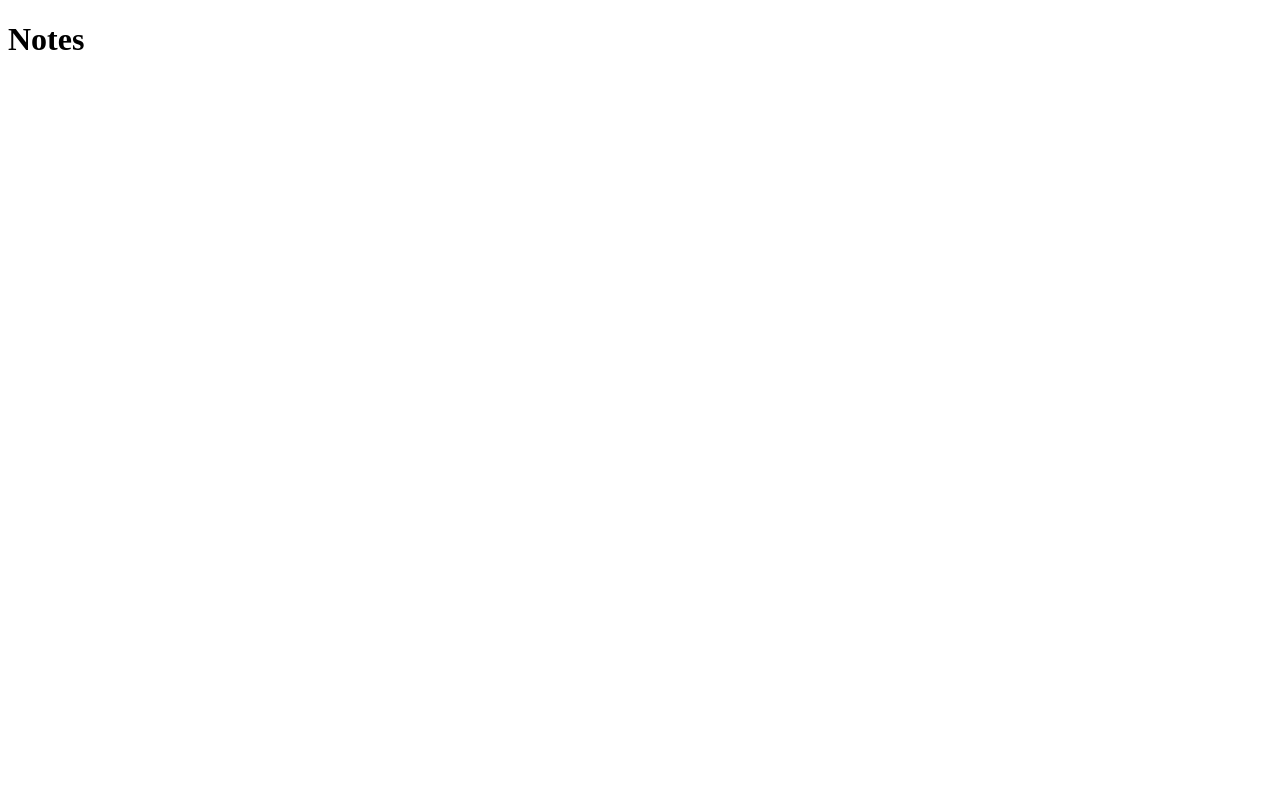
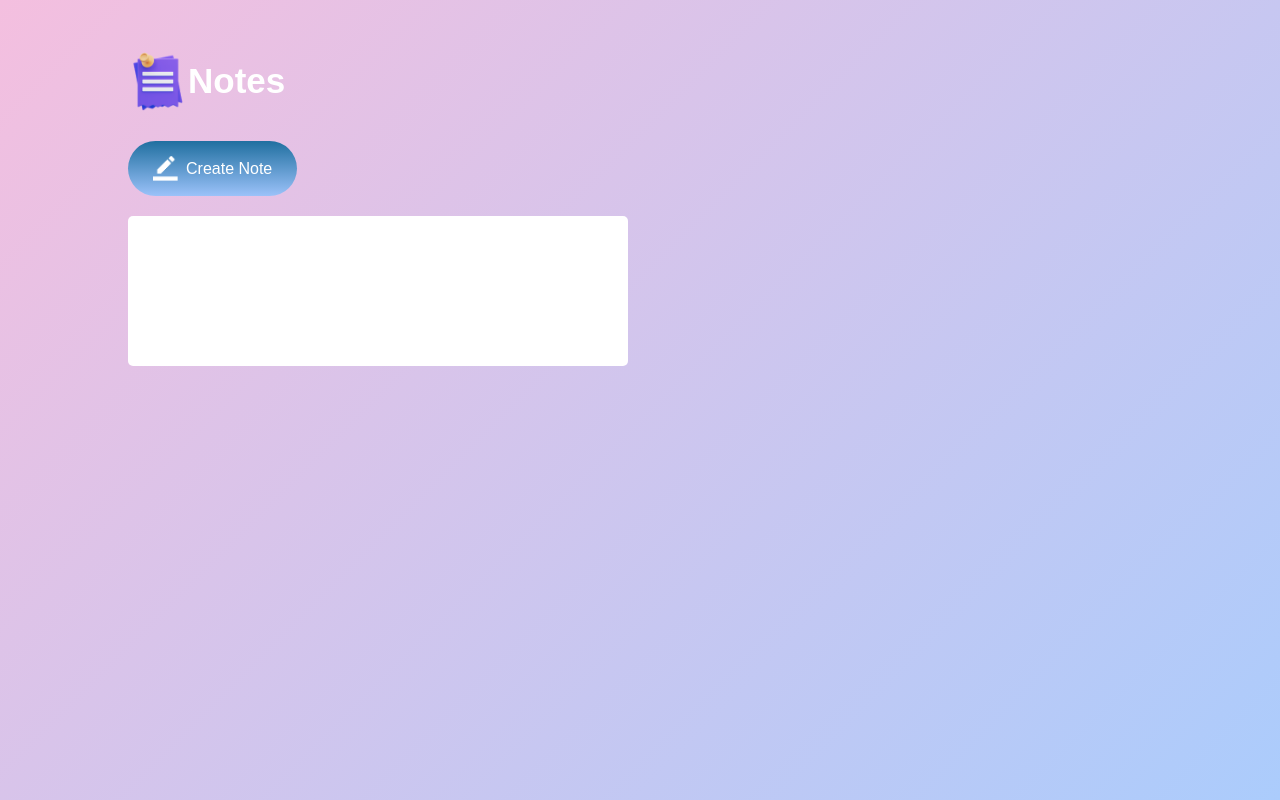
Before and after one commit to Mathieu-Belson/Notes-App-Javascript, a plain HTML site: page index.html in a window 1280 px wide. Drawn offline with Linux system fonts and the light colour scheme.

Commit message:
create note button and input box created

```diff
--- a/index.html
+++ b/index.html
@@ -2,11 +2,17 @@
 <html lang="en">
 <head>
     <meta name="viewport" content="width=device-width, initial-scale=1.0">
+    <link rel="stylesheet" href="style.css">
     <title>Notes App test</title>
 </head>
 <body>
+
     <div class="container">
-        <h1>Notes</h1>
+        <h1><img src="images/notes.png">Notes</h1>
+        <button><img src="images/edit.png">Create Note</button>
+        <div class="notes-container"></div>
+        <p contenteditable="true" class="input-box"></p> <!-- contenteditable="true" is used to make the text editable -->
     </div>
+
 </body>
 </html>
--- a/style.css
+++ b/style.css
@@ -0,0 +1,58 @@
+* {
+    margin: 0;
+    padding: 0;
+    box-sizing: border-box;
+    font-family: 'Poppins', sans-serif;
+}
+
+.container {
+    width: 100%;
+    min-height: 100vh; /* we use vh here because we want the container to be 100% of the viewport height even if the content is not enough to fill the viewport height */
+    background: linear-gradient(135deg, #f4bfdf, #abccfc);
+    color: #fff;
+    padding-top: 4%;
+    padding-left: 10%;
+}
+
+.container h1 {
+    display: flex;
+    align-items: center;
+    font-size: 35px;
+    font-weight: 600;
+}
+
+.container h1 img {
+    width: 60px;
+}
+
+.container button img {
+    width: 25px;
+    margin-right: 8px;
+}
+
+.container button {
+    display: flex;
+    align-items: center;
+    background: linear-gradient(#206fa0, #9bc2f9);
+    color: #fff;
+    font-size: 16px;
+    outline: 0;
+    border: 0;
+    border-radius: 40px;
+    padding: 15px 25px;
+    margin: 30px 0 20px;
+    cursor: pointer;
+}
+
+.input-box {
+    position: relative;
+    width: 100%;
+    max-width: 500px;
+    min-height: 150px;
+    background: #fff;
+    color: #333;
+    padding: 20px;
+    margin: 20px 0;
+    outline: none;
+    border-radius: 5px;
+}
```
